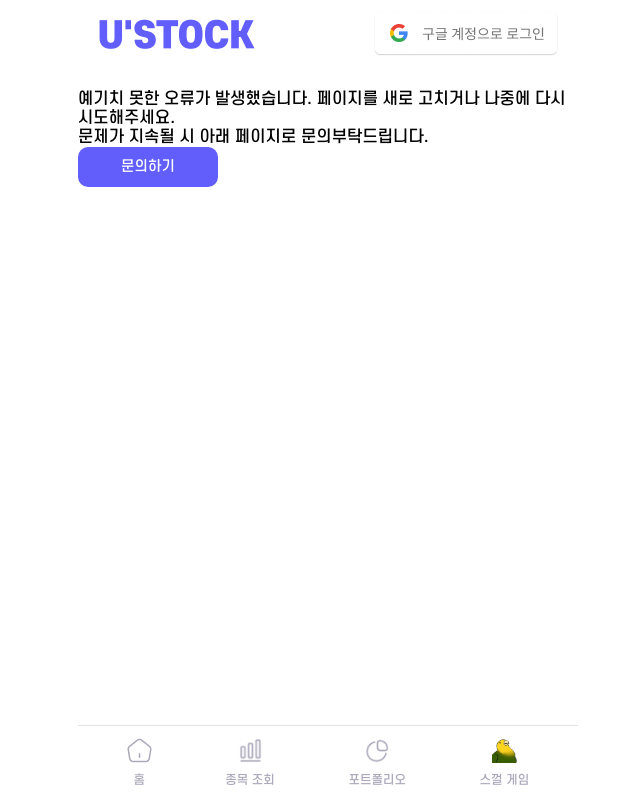
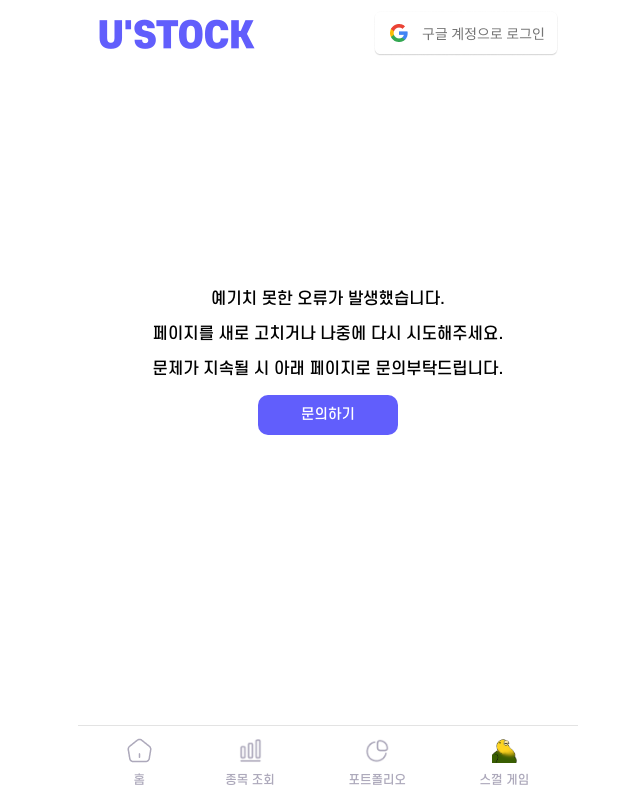
Before and after one commit to lucy726j/ustock-FE, a React (Create React App) app: page /error in a window 1280 px wide. Shown: the whole page, without its empty margins (312-952 px from the left). Built offline with nearby package versions, Linux system fonts and the light colour scheme.

Commit message:
Docs : 404페이지 생성

```diff
--- a/src/Component/Portfolio/PfCreate.tsx
+++ b/src/Component/Portfolio/PfCreate.tsx
@@ -1,4 +1,4 @@
-import React, { useState } from "react";
+import React, { useEffect, useState } from "react";
 import portfolioImg from "../../img/portfolioImg.png";
 import styled from "styled-components";
 import Button from "../Button/button";
@@ -6,6 +6,7 @@ import AddPortfolioModal from "../Modal/AddPortfolio";
 import axios from "axios";
 import swal from "sweetalert";
 import { usePortfolioStore } from "../../store/usePortfolioStore";
+import { useNavigate } from "react-router-dom";
 
 const Box = styled.div`
   display: flex;
@@ -51,6 +52,7 @@ const PfCreate: React.FC = () => {
   const [portfolioName, setPortfolioName] = useState("");
   const isPortfolio = usePortfolioStore((state) => state.isPortfolio);
   const portfolioChange = usePortfolioStore((state) => state.portfolioChange);
+  const nav = useNavigate();
 
   const openModal = () => {
     setIsModalOpen(true);
@@ -79,12 +81,8 @@ const PfCreate: React.FC = () => {
           isPortfolio(portfolioChange);
         }
       })
-      .catch((error) => {
-        swal({
-          title: "포트폴리오 생성에 실패하셨습니다.",
-          text: "다시 시도해주세요!",
-          icon: "error",
-        });
+      .catch((e) => {
+        nav("/error");
       });
   };
 
--- a/src/Component/Portfolio/PortfolioDetail.tsx
+++ b/src/Component/Portfolio/PortfolioDetail.tsx
@@ -70,6 +70,7 @@ const PortfolioDetail = () => {
           alert("401");
         }
       })
+      // 확인 필요 ( 포트폴리오를 삭제했을때 어떻게 되는지 )
       .catch((e) => {
         nav("/error");
       });
--- a/src/Component/Portfolio/portfolio.tsx
+++ b/src/Component/Portfolio/portfolio.tsx
@@ -88,7 +88,7 @@ const Portfolio = () => {
           setTotalROR(res.data.ror);
           setPortfolioData(res.data.list); // 포트폴리오 리스트 업데이트
         } else if (res.status === 401) {
-          alert("error : 401");
+          navigate("/error");
         }
       })
       .catch((e) => {
--- a/src/Pages/404/errorPage.tsx
+++ b/src/Pages/404/errorPage.tsx
@@ -1,5 +1,19 @@
 import React from "react";
 import Button from "../../Component/Button/button";
+import styled from "styled-components";
+
+const Container = styled.div`
+  display: flex;
+  flex-direction: column;
+  justify-content: center;
+  align-items: center;
+  padding-top: 200px;
+  text-align: center;
+`;
+
+const P = styled.p`
+  margin-top: 1rem;
+`;
 
 const ErrorPage = () => {
   const userFeedback = () => {
@@ -7,10 +21,13 @@ const ErrorPage = () => {
   };
 
   return (
+    <Container>
       <div>
-      예기치 못한 오류가 발생했습니다. 페이지를 새로 고치거나 나중에 다시
-      시도해주세요.
-      <p>문제가 지속될 시 아래 페이지로 문의부탁드립니다.</p>
+        예기치 못한 오류가 발생했습니다.
+        <P>페이지를 새로 고치거나 나중에 다시 시도해주세요.</P>
+        <P>문제가 지속될 시 아래 페이지로 문의부탁드립니다.</P>
+      </div>
+      <div style={{ marginTop: "1rem" }}>
         <Button
           colorType="main"
           onClick={userFeedback}
@@ -20,6 +37,7 @@ const ErrorPage = () => {
           문의하기
         </Button>
       </div>
+    </Container>
   );
 };
 
--- a/src/Pages/portfolio.tsx
+++ b/src/Pages/portfolio.tsx
@@ -4,10 +4,12 @@ import axios from "axios";
 import { useState } from "react";
 import Portfolio from "../Component/Portfolio/portfolio";
 import "../Component/Carousel/embla.css";
+import { useNavigate } from "react-router-dom";
 
 const PortfolioPage = () => {
   const isProfile = usePortfolioStore((state) => state.isPortfolio);
   const portfolioChange = usePortfolioStore((state) => state.portfolioChange);
+  const nav = useNavigate();
 
   axios
     .get(`${process.env.REACT_APP_API_URL}/v1/portfolio/check`, {
@@ -19,6 +21,9 @@ const PortfolioPage = () => {
       } else {
         isProfile(false);
       }
+    })
+    .catch((e) => {
+      nav("/error");
     });
 
   return <>{portfolioChange ? <Portfolio /> : <PortfolioNo />}</>;
```
Lines whose indentation alone changed are shown as unchanged.
